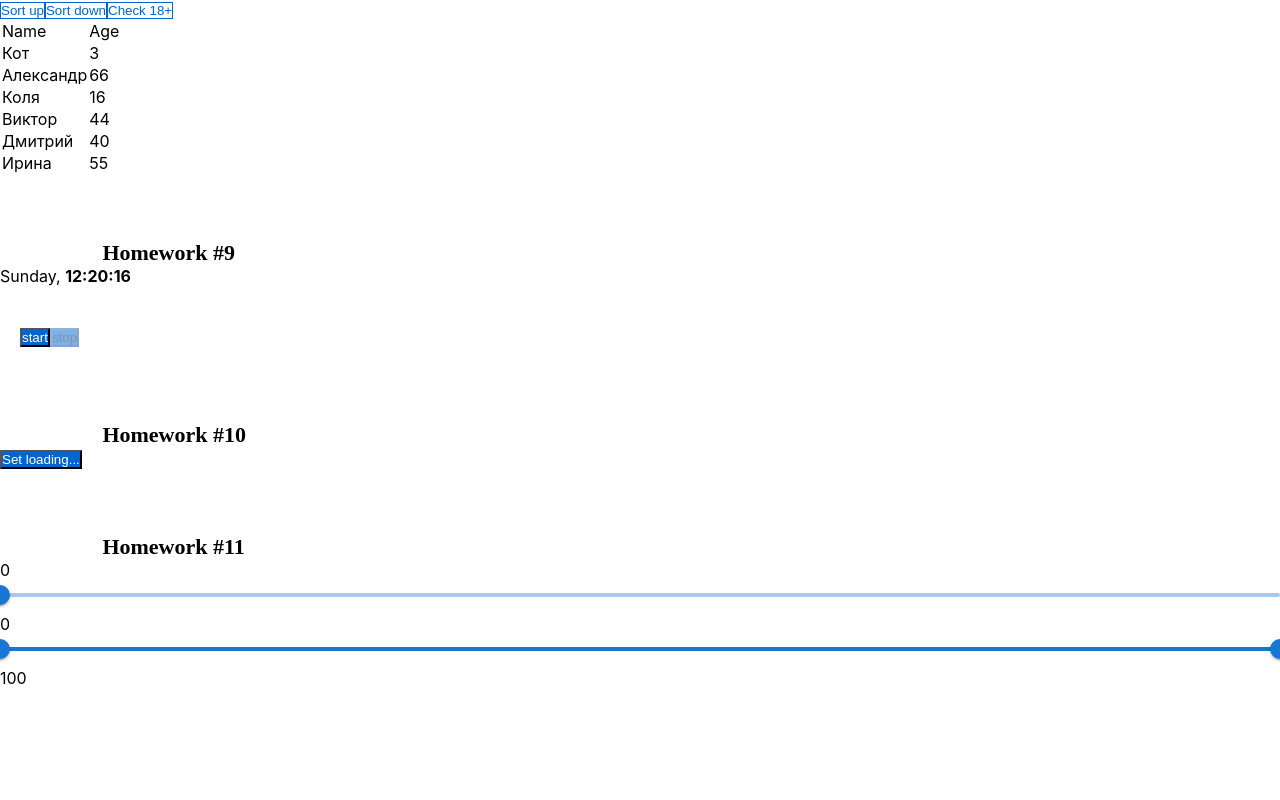
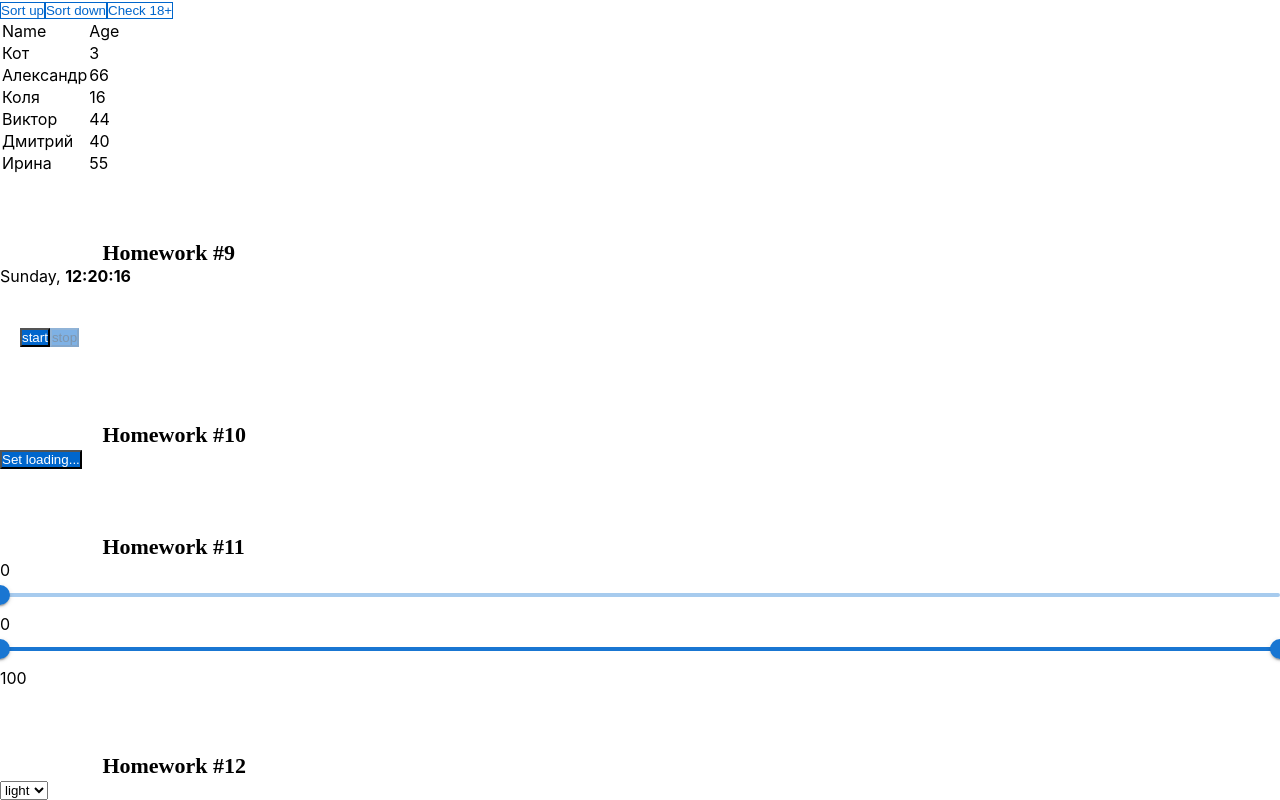
Before and after one commit to IvanMinets/Homework, a React (Create React App) app: page /#/junior in a window 1280 px wide. Shown: the part 482-1282 px from the top of the page. Before the commit the page ends 1170 px from the top, so only its background shows below. Built offline with nearby package versions, Linux system fonts and the light colour scheme.

Commit message:
HW12 work

```diff
--- a/src/s1-main/App.tsx
+++ b/src/s1-main/App.tsx
@@ -11,6 +11,7 @@ import HW8 from "../s2-homeworks/hw08/HW8";
 import HW9 from "../s2-homeworks/hw09/HW9";
 import HW10 from "../s2-homeworks/hw10/HW10";
 import HW11 from "../s2-homeworks/hw11/HW11";
+import HW12 from "../s2-homeworks/hw12/HW12";
 
 function App() {
     return (
@@ -32,6 +33,7 @@ function App() {
             <HW9/>
             <HW10/>
             <HW11/>
+            <HW12/>
         </div>
     )
 }
--- a/src/s2-homeworks/hw12/HW12.tsx
+++ b/src/s2-homeworks/hw12/HW12.tsx
@@ -3,7 +3,7 @@ import s from './HW12.module.css'
 import s2 from '../../s1-main/App.module.css'
 import SuperSelect from '../hw07/common/c5-SuperSelect/SuperSelect'
 import {useDispatch, useSelector} from 'react-redux'
-import {changeThemeId} from './bll/themeReducer'
+import {changeThemeId, themeReducerType} from './bll/themeReducer'
 
 /*
 * 1 - в файле themeReducer.ts написать нужные типы вместо any, дописать редьюсер
@@ -20,10 +20,11 @@ const themes = [
 
 const HW12 = () => {
     // взять ид темы из редакса
-    const themeId = 1
+    const themeId = useSelector<any>(state => state.theme.themeId)
+    const dispatch = useDispatch();
 
     const change = (id: any) => { // дописать функцию
-
+        dispatch(changeThemeId(id))
     }
 
     useEffect(() => {
@@ -40,8 +41,9 @@ const HW12 = () => {
                 <SuperSelect
                     id={'hw12-select-theme'}
                     className={s.select}
+                    options={themes}
+                    onChangeOption={change}
                     // сделать переключение тем
-
                 />
             </div>
         </div>
--- a/src/s2-homeworks/hw12/bll/themeReducer.ts
+++ b/src/s2-homeworks/hw12/bll/themeReducer.ts
@@ -1,14 +1,27 @@
-const initState = {
+export type ActionType = {
+    type: 'SET_THEME_ID',
+    id: number
+}
+
+export type themeReducerType = {
+    themeId: number
+}
+
+const initState: themeReducerType = {
     themeId: 1,
 }
 
-export const themeReducer = (state = initState, action: any): any => { // fix any
+export const themeReducer = (state = initState, action: ActionType): any => {
+    debugger// fix any
     switch (action.type) {
         // дописать
-
+        case 'SET_THEME_ID':
+            let newState = {...state}
+            newState.themeId = Number(action.id)
+            return newState
         default:
             return state
     }
 }
 
-export const changeThemeId = (id: number): any => ({ type: 'SET_THEME_ID', id }) // fix any
+export const changeThemeId = (id: any): ActionType => ({ type: 'SET_THEME_ID', id }as const) // fix any
```
